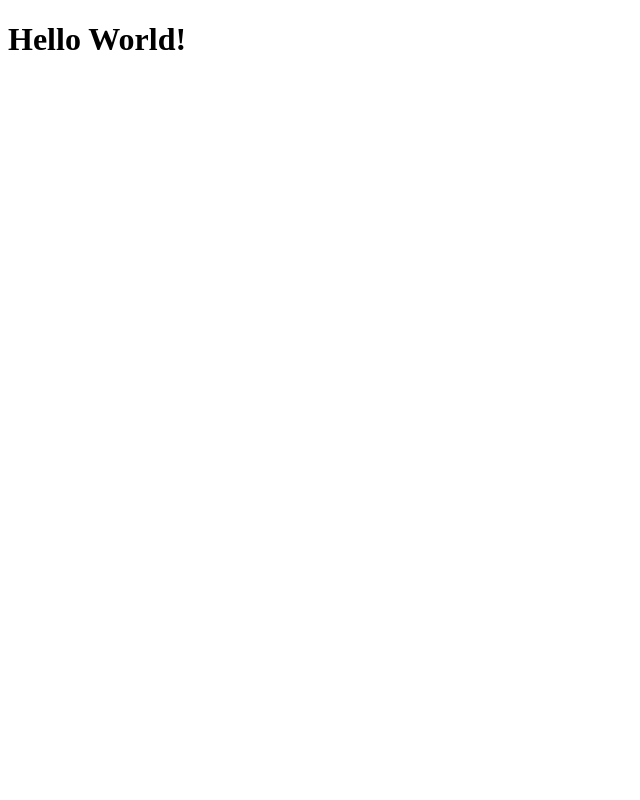
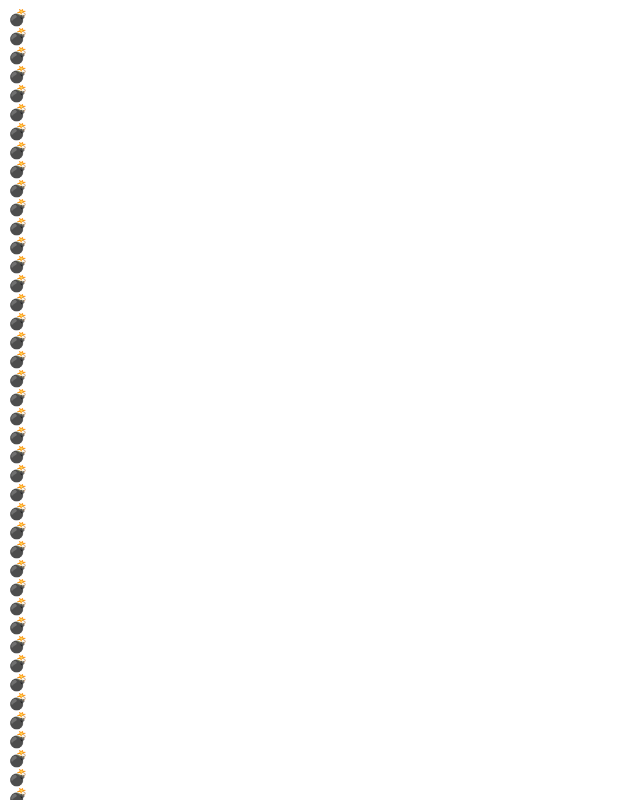
Before and after one commit to enpitsuLin/minesweeper-next, a React app: page / in a window 1280 px wide. Shown: the top 800 px of the page, without its empty margins (0-640 px from the left). Built offline with nearby package versions, Linux system fonts and the light colour scheme.

Commit message:
feat: 简单添加了部分组件

```diff
--- a/src/App.tsx
+++ b/src/App.tsx
@@ -1,8 +1,7 @@
 import React from 'react';
-import HelloWorld from './components/HelloWorld';
-
+import Ground from './components/Ground';
 function App() {
-	return <HelloWorld name="World!" />;
+	return <Ground width={10} height={10} count={10} />;
 }
 
 export default App;
--- /dev/null
+++ b/src/components/Cell.tsx
@@ -0,0 +1,22 @@
+import React from 'react';
+
+interface Props {
+	row: number;
+	col: number;
+	isOpen: boolean;
+	isMark: boolean;
+	isMine: boolean;
+	adjMine: number;
+	handleOpen?: (row: number, col: number) => void;
+}
+
+function Cell(props: Props) {
+	const { row, col, isOpen, isMark, isMine, adjMine, handleOpen } = props;
+	return (
+		<div className={`cell${isOpen ? ' open' : ''}${isMark ? ' mark' : ''}`}>
+			{isOpen ? (isMine ? '💣' : adjMine) : isMark ? '🚩' : ''}
+		</div>
+	);
+}
+
+export default Cell;
--- /dev/null
+++ b/src/components/Ground.tsx
@@ -0,0 +1,28 @@
+import React, { useEffect, useState } from 'react';
+import Cell from './Cell';
+
+interface Props {
+	width: number;
+	height: number;
+	count: number;
+}
+
+export default function Ground(props: Props) {
+	const [size, setSize] = useState([[]]);
+	const { width, height, count } = props;
+	useEffect(() => {
+		setSize(new Array(width).fill(new Array(height).fill('0')));
+	}, []);
+
+	return (
+		<div>
+			{size.map((rowItem, rowIndex) => (
+				<div key={rowIndex}>
+					{rowItem.map((colItem, colIndex) => (
+						<Cell key={colIndex} row={rowIndex} col={colIndex} isMark={false} isOpen={true} isMine={true} adjMine={8} />
+					))}
+				</div>
+			))}
+		</div>
+	);
+}
```
